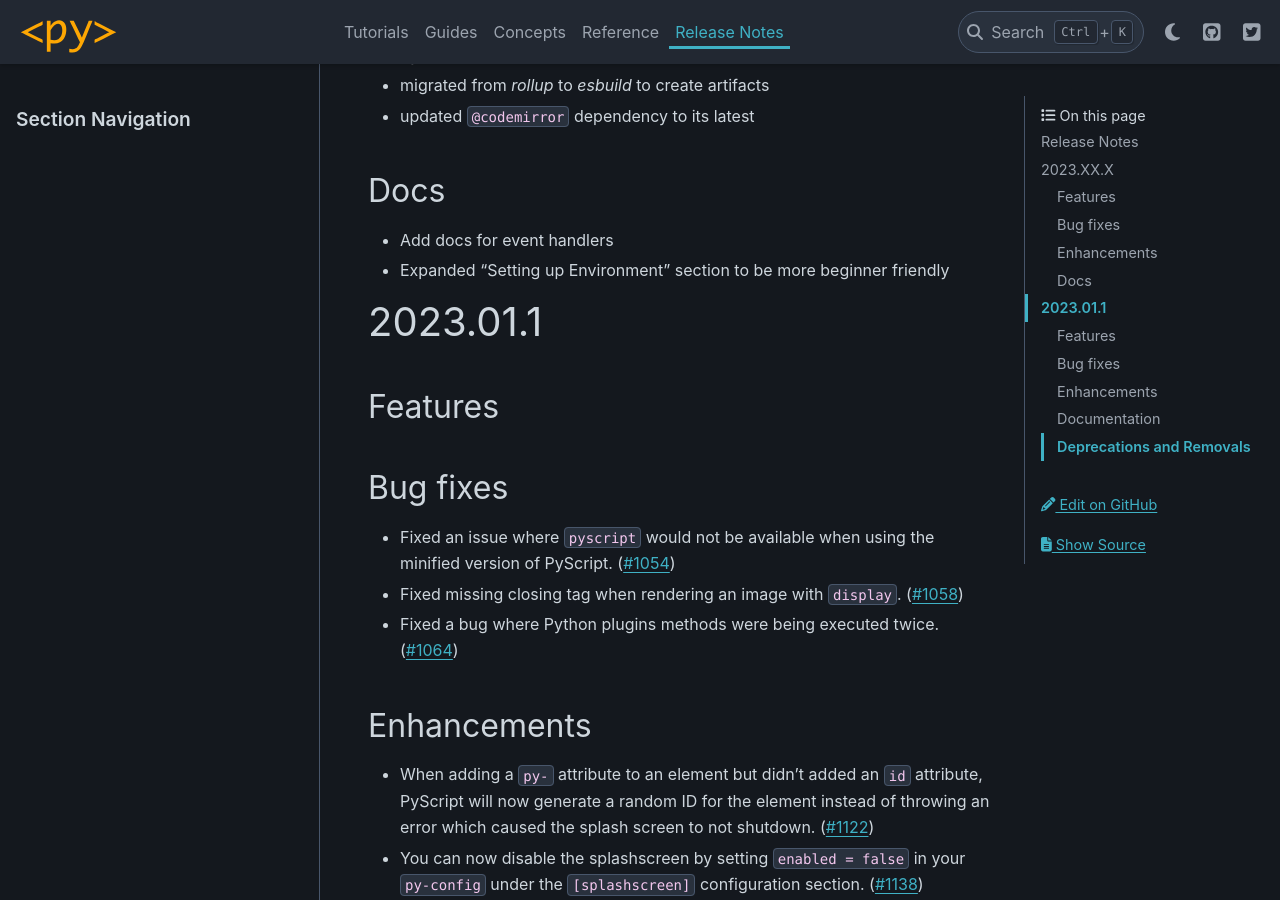
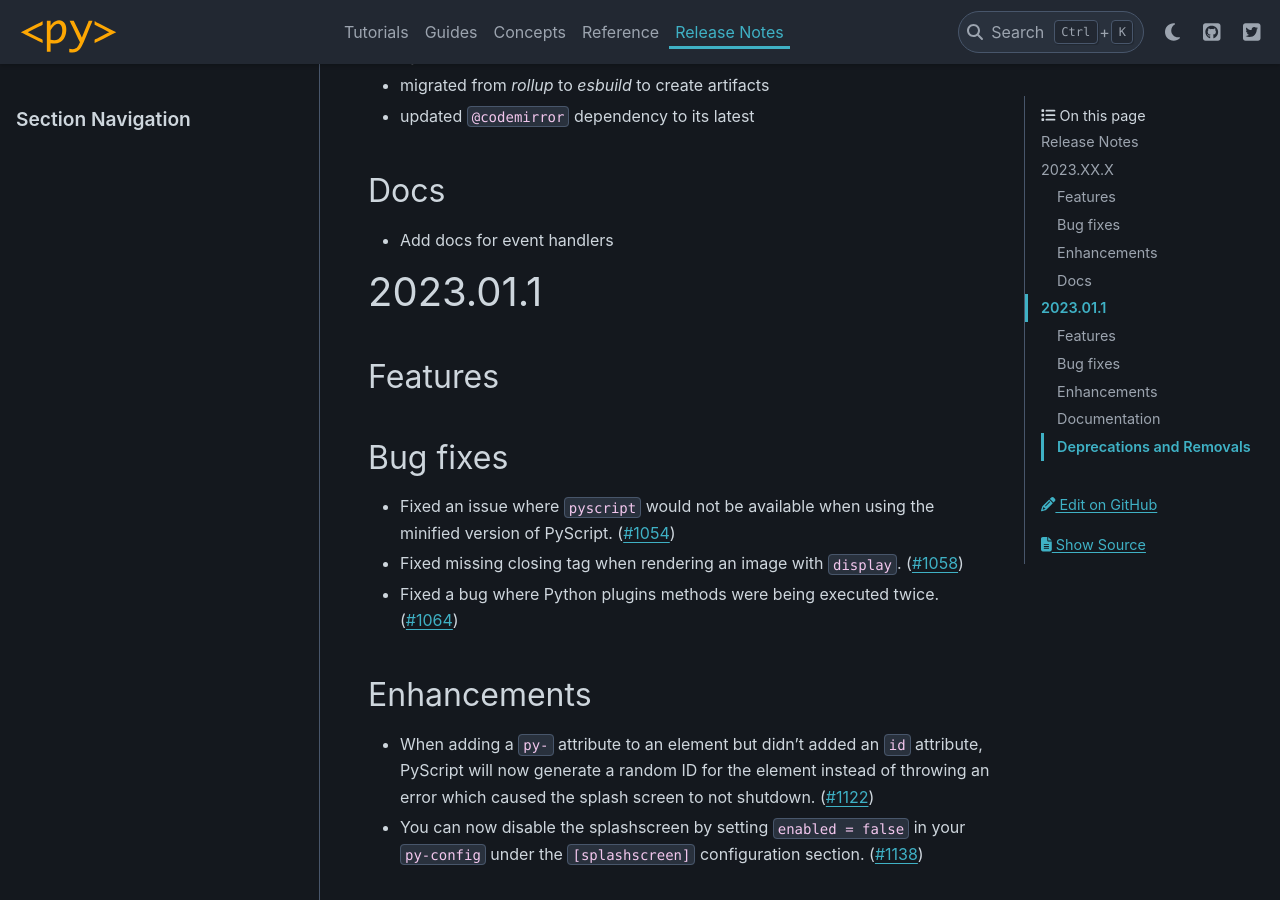
Before and after one commit to pyscript/pyscript, a Sphinx documentation site: the page built from docs/changelog.md, in a window 1280 px wide and 900 px high, scrolled down 1783 px. Built offline with Sphinx 7.4.7 and the PyData theme 0.15.4, drawn with Linux system fonts in a browser that asks for light colours.

Commit message:
reverted additions to changelog

```diff
--- a/docs/changelog.md
+++ b/docs/changelog.md
@@ -46,7 +46,6 @@
 ----
 
 - Add docs for event handlers
-- Expanded "Setting up Environment" section to be more beginner friendly
 
 2023.01.1
 =========
```
